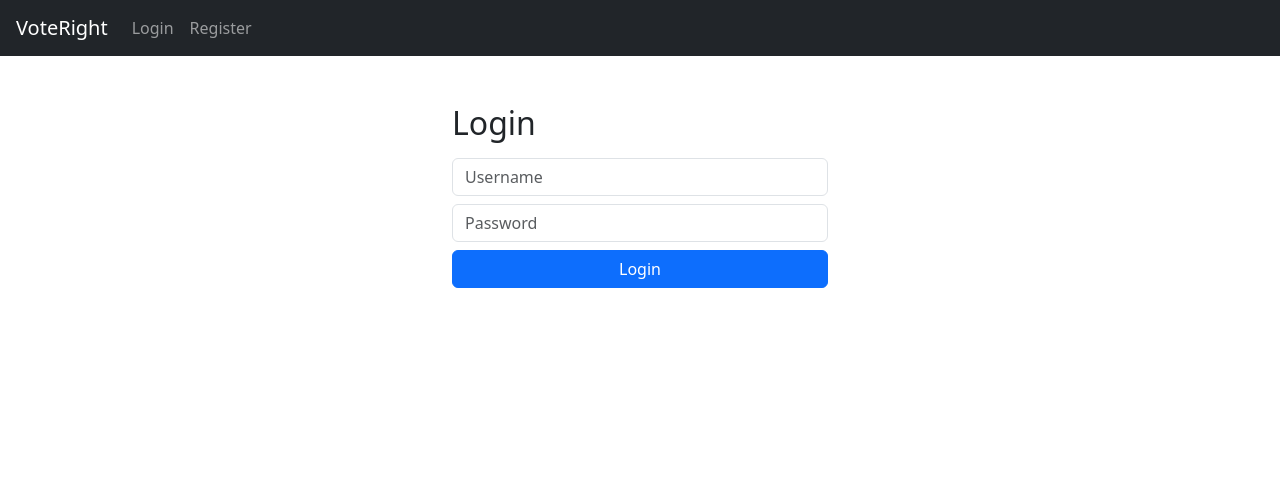
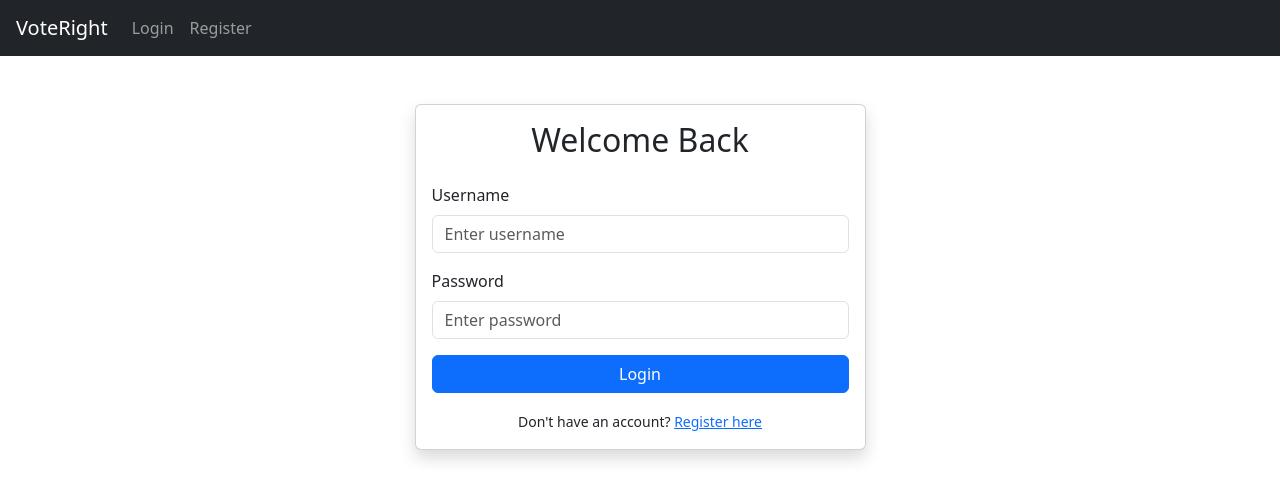
Before and after one commit to ndevu3399/voteright, a React (Vite) app: page / in a window 1280 px wide. Shown: the top 500 px of the page. Built offline with nearby package versions, Linux system fonts and the light colour scheme.

Commit message:
Refactor Login and Register components for improved UI and user experience

```diff
--- a/src/pages/Login.jsx
+++ b/src/pages/Login.jsx
@@ -1,4 +1,4 @@
-import { useState, useEffect } from "react";
+import { useState } from "react";
 import { useNavigate } from "react-router-dom";
 import api from "../utils/api";
 import { useAuth } from "../context/AuthContext";
@@ -7,68 +7,63 @@ function Login() {
   const { login } = useAuth();
   const navigate = useNavigate();
   const [form, setForm] = useState({ username: "", password: "" });
-  const [error, setError] = useState(null);
-  const [loading, setLoading] = useState(false);
 
-  useEffect(() => {
-    document.title = "Login | VoteRight";
-  }, []);
-
-  const handleChange = (e) => {
+  const handleChange = (e) =>
     setForm({ ...form, [e.target.name]: e.target.value });
-    setError(null);
-  };
 
   const handleSubmit = async (e) => {
     e.preventDefault();
-
-    if (!form.username || !form.password) {
-      setError("Both fields are required.");
-      return;
-    }
-
-    setLoading(true);
     try {
       const res = await api.post("/login", form);
       login(res.data);
       navigate("/polls");
     } catch (err) {
-      setError("Invalid username or password.");
-    } finally {
-      setLoading(false);
+      alert("Login failed");
     }
   };
 
   return (
-    <div className="container mt-5" style={{ maxWidth: "400px" }}>
-      <h2 className="mb-3">Login</h2>
-
-      {error && <div className="alert alert-danger">{error}</div>}
-
+    <div className="container mt-5">
+      <div className="row justify-content-center">
+        <div className="col-md-6 col-lg-5">
+          <div className="card shadow">
+            <div className="card-body">
+              <h2 className="card-title text-center mb-4">Welcome Back</h2>
               <form onSubmit={handleSubmit}>
+                <div className="mb-3">
+                  <label htmlFor="username" className="form-label">Username</label>
                   <input
                     name="username"
-          value={form.username}
+                    id="username"
                     onChange={handleChange}
-          className="form-control my-2"
-          placeholder="Username"
+                    className="form-control"
+                    placeholder="Enter username"
+                    required
                   />
+                </div>
+                <div className="mb-3">
+                  <label htmlFor="password" className="form-label">Password</label>
                   <input
                     name="password"
+                    id="password"
                     type="password"
-          value={form.password}
                     onChange={handleChange}
-          className="form-control my-2"
-          placeholder="Password"
+                    className="form-control"
+                    placeholder="Enter password"
+                    required
                   />
-        <button
-          className="btn btn-primary w-100"
-          type="submit"
-          disabled={loading}
-        >
-          {loading ? "Logging in..." : "Login"}
-        </button>
+                </div>
+                <button className="btn btn-primary w-100">Login</button>
               </form>
+              <div className="text-center mt-3">
+                <small>
+                  Don't have an account? <a href="/register">Register here</a>
+                </small>
+              </div>
+            </div>
+          </div>
+        </div>
+      </div>
     </div>
   );
 }
--- a/src/pages/Register.jsx
+++ b/src/pages/Register.jsx
@@ -1,72 +1,66 @@
-import { useState, useEffect } from "react";
+import { useState } from "react";
 import { useNavigate } from "react-router-dom";
 import api from "../utils/api";
 
 function Register() {
   const navigate = useNavigate();
   const [form, setForm] = useState({ username: "", password: "" });
-  const [error, setError] = useState(null);
-  const [loading, setLoading] = useState(false);
 
-  useEffect(() => {
-    document.title = "Register | VoteRight";
-  }, []);
-
-  const handleChange = (e) => {
-    setForm({ ...form, [e.target.name]: e.target.value });
-    setError(null);
-  };
+  const handleChange = (e) => setForm({ ...form, [e.target.name]: e.target.value });
 
   const handleSubmit = async (e) => {
     e.preventDefault();
-
-    if (!form.username || !form.password) {
-      setError("Both fields are required.");
-      return;
-    }
-
-    setLoading(true);
     try {
       await api.post("/register", form);
-      alert("Registration successful! You can now log in.");
+      alert("Registered! You can now log in.");
       navigate("/");
     } catch (err) {
-      setError("Registration failed. Try a different username.");
-    } finally {
-      setLoading(false);
+      alert("Registration failed");
     }
   };
 
   return (
-    <div className="container mt-5" style={{ maxWidth: "400px" }}>
-      <h2 className="mb-3">Register</h2>
-
-      {error && <div className="alert alert-danger">{error}</div>}
-
+    <div className="container mt-5">
+      <div className="row justify-content-center">
+        <div className="col-md-6 col-lg-5">
+          <div className="card shadow">
+            <div className="card-body">
+              <h2 className="card-title text-center mb-4">Create Account</h2>
               <form onSubmit={handleSubmit}>
+                <div className="mb-3">
+                  <label htmlFor="username" className="form-label">Username</label>
                   <input
                     name="username"
-          value={form.username}
+                    id="username"
                     onChange={handleChange}
-          className="form-control my-2"
-          placeholder="Username"
+                    className="form-control"
+                    placeholder="Enter username"
+                    required
                   />
+                </div>
+                <div className="mb-3">
+                  <label htmlFor="password" className="form-label">Password</label>
                   <input
                     name="password"
+                    id="password"
                     type="password"
-          value={form.password}
                     onChange={handleChange}
-          className="form-control my-2"
-          placeholder="Password"
+                    className="form-control"
+                    placeholder="Enter password"
+                    required
                   />
-        <button
-          className="btn btn-success w-100"
-          type="submit"
-          disabled={loading}
-        >
-          {loading ? "Registering..." : "Register"}
-        </button>
+                </div>
+                <button className="btn btn-success w-100">Register</button>
               </form>
+              <div className="text-center mt-3">
+                <small>
+                  Already have an account? <a href="/">Login here</a>
+                </small>
+              </div>
+            </div>
+          </div>
+        </div>
+      </div>
     </div>
   );
 }
```
Lines whose indentation alone changed are shown as unchanged.
